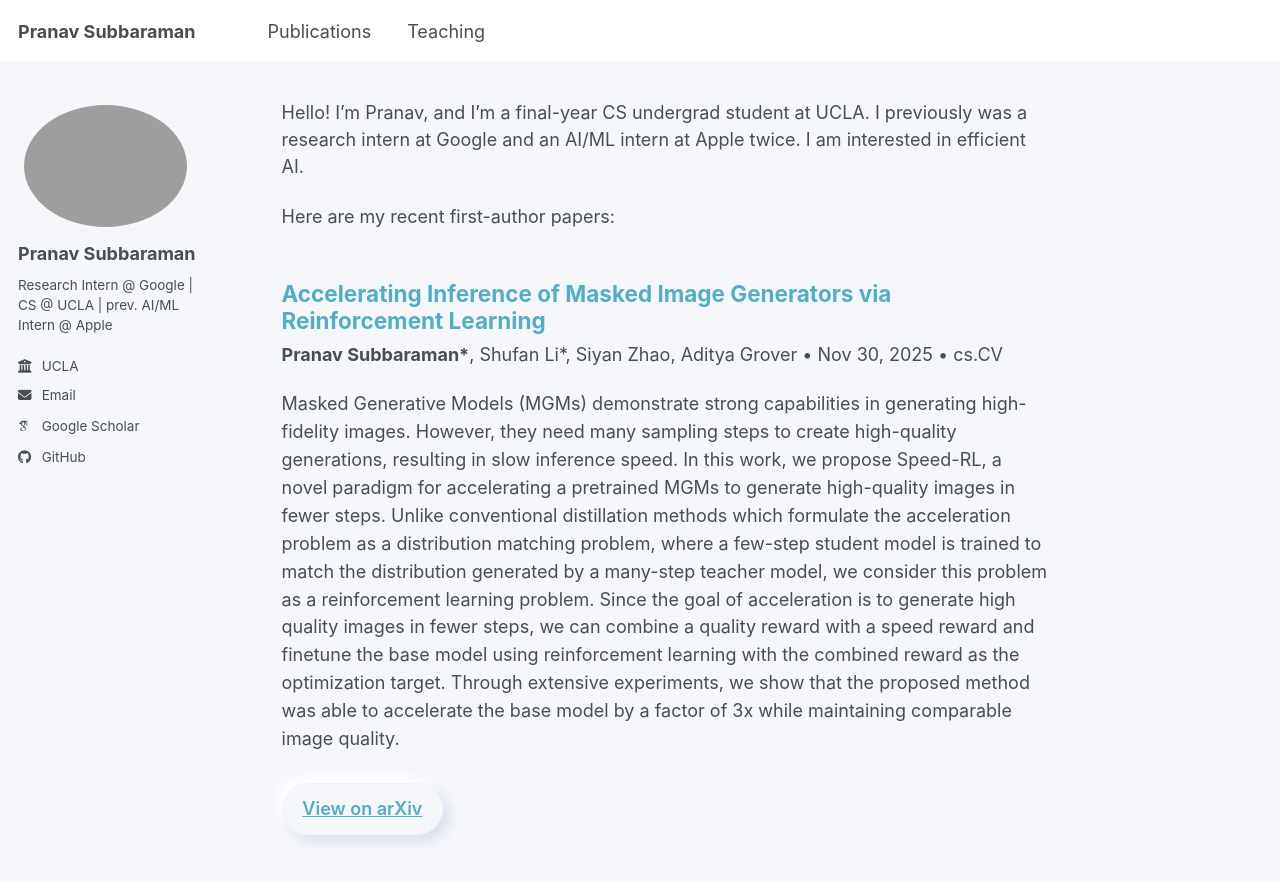
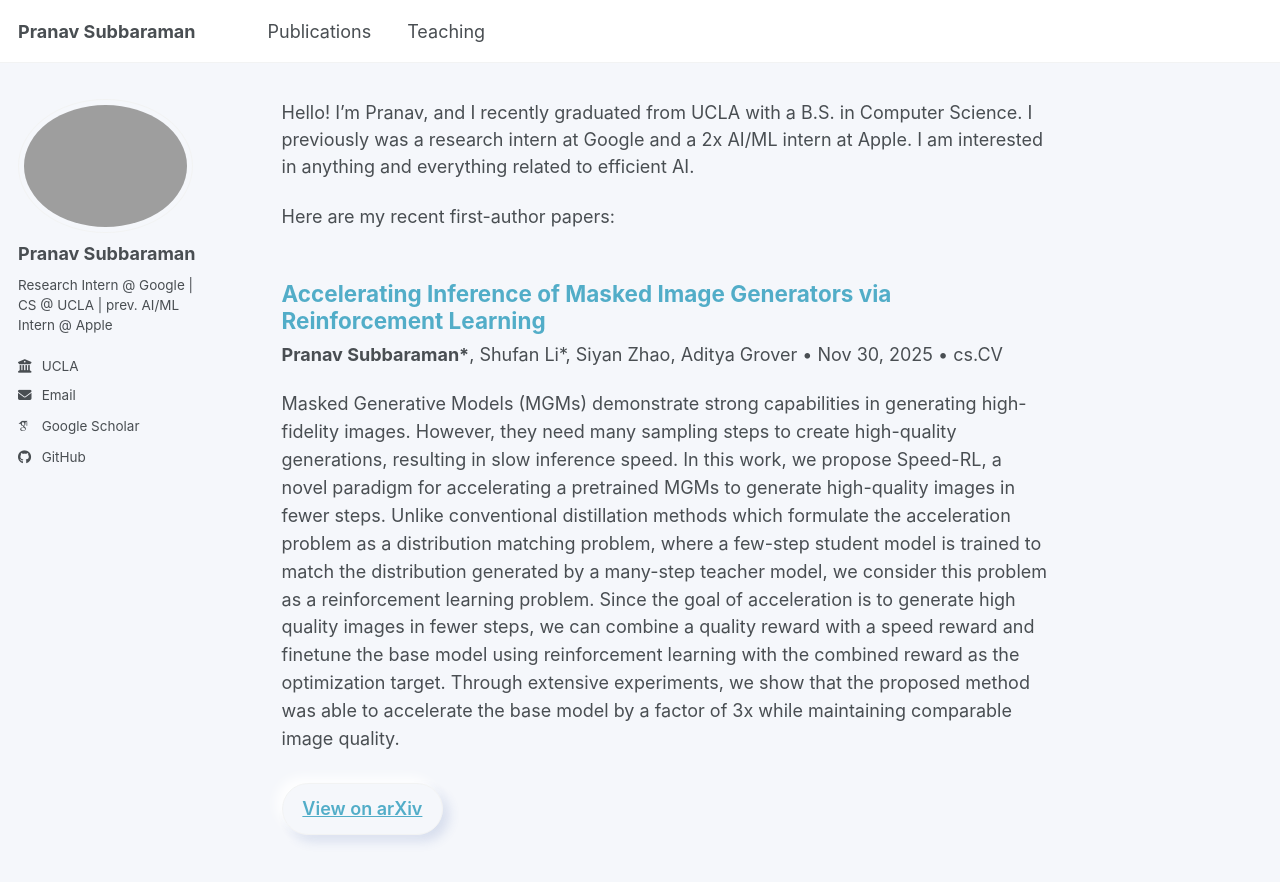
Before and after one commit to PranavSubbaraman/pranavsubbaraman.github.io, a Jekyll site: the page built from _pages/about.md, in a window 1280 px wide and 900 px high. Shown: the top 882 px of the window. Built offline with Jekyll 4.4.1, drawn with Linux system fonts in a browser that asks for light colours; some web fonts are replaced; a script bundle is joined from its source files by our own code; library files that are not in the unit come from our copies.

Commit message:
Update about.md

```diff
--- a/_pages/about.md
+++ b/_pages/about.md
@@ -10,7 +10,7 @@ redirect_from:
 
 {% include base_path %}
 
-Hello! I'm Pranav, and I'm a final-year CS undergrad student at UCLA. I previously was a research intern at Google and an AI/ML intern at Apple twice. I am interested in efficient AI.
+Hello! I'm Pranav, and I recently graduated from UCLA with a B.S. in Computer Science. I previously was a research intern at Google and a 2x AI/ML intern at Apple. I am interested in anything and everything related to efficient AI.
 
 Here are my recent first-author papers:
 
```
